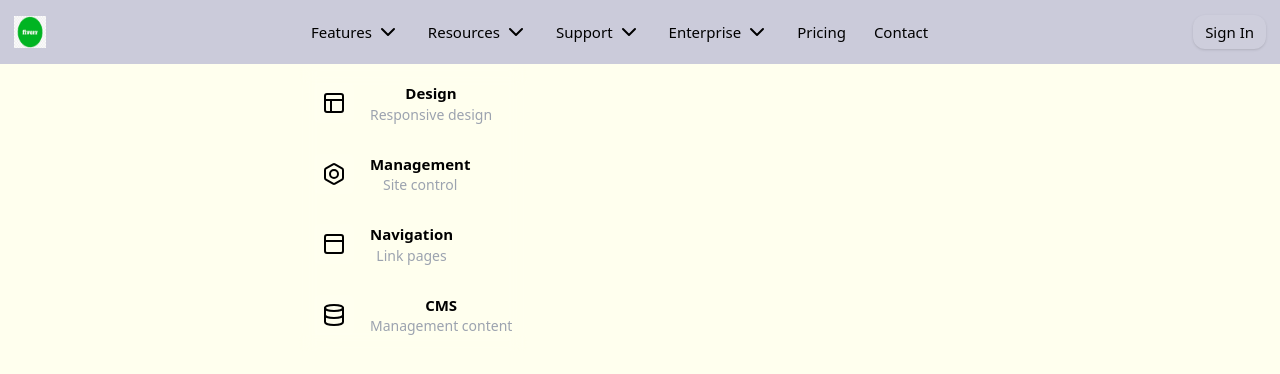
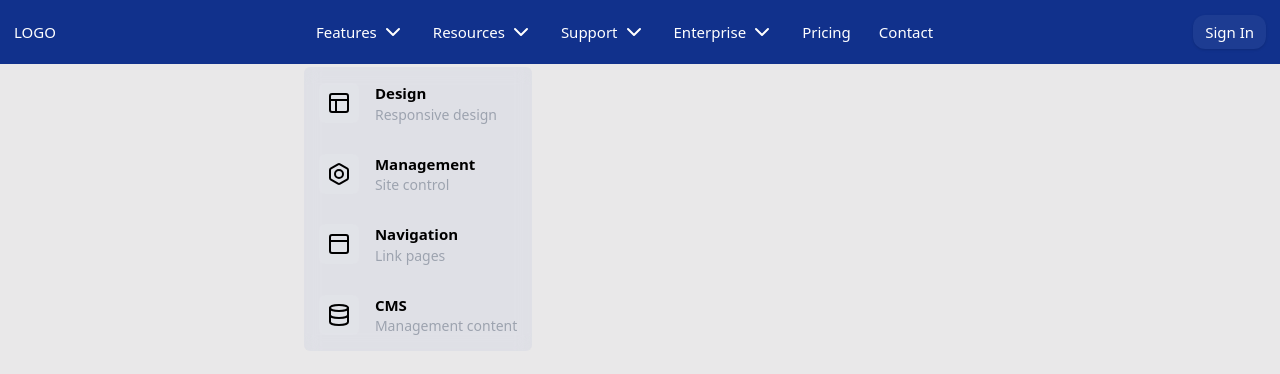
Before and after one commit to Vee-keme/kadmon-fe, a React (Vite) app: page / in a window 1280 px wide. Both pictures are taken after a click on the element "Features". Shown: the top 374 px of the page. Built offline with nearby package versions, Linux system fonts and the light colour scheme.

Commit message:
improve nav colours

```diff
--- a/src/App.jsx
+++ b/src/App.jsx
@@ -12,10 +12,11 @@ function App() {
   return (
     <>
       <div>
-        <header className="h-16 text-[15px] fixed inset-0 flex-center bg-[#cbcbda]">
+        <header className="h-16 text-[15px] fixed inset-0 flex-center bg-[#11318C]">
           <nav className="px-3.5 flex-center-between w-full max-w-7xl mx-auto">
             <div>
-              <img src={logo} alt="logo" className="size-8" />
+              {/* <img src={logo} alt="logo" className="size-8" /> */}
+              <p>LOGO</p>
             </div>
 
             {/* menus */}
@@ -26,11 +27,11 @@ function App() {
               ))}
             </ul>
 
-            <div className="flex-center gap-x-5">
+            <div className="flex-center  gap-x-5">
               <button className="bg-white/5 z-[999] relative px-3 py-1.5 shadow rounded-xl flex-center">
                 Sign In
               </button>
-              <div className="lg:hidden">
+              <div className="lg:hidden ">
                 <MobMenu Menus={Menus} />
               </div>
             </div>
--- a/src/components/MobMenu.jsx
+++ b/src/components/MobMenu.jsx
@@ -29,7 +29,7 @@ const MobMenu = ({ Menus }) => {
       </button>
 
       <motion.div
-        className="fixed left-0 right-0 top-16 overflow-y-auto h-full bg-[#bcbcc3] backdrop-blur p-6 "
+        className="fixed left-0 right-0 top-16 overflow-y-auto h-full bg-[#2A3C67] bg-opacity-80 backdrop-blur p-6 "
         initial={{ x: "-100%" }}
         animate={{ x: isOpen ? "0%" : "-100%" }}
       >
--- a/src/components/navbar/DesktopMenu.jsx
+++ b/src/components/navbar/DesktopMenu.jsx
@@ -44,7 +44,7 @@ const DesktopMenu = ({ menu }) => {
       </span>
       {hasSubMenu && (
         <motion.div
-          className="sub-menu"
+          className="sub-menu text-black text-start"
           initial="exit"
           animate={isHover ? "enter" : "exit"}
           variants={subMenuAnimate}
@@ -64,7 +64,7 @@ const DesktopMenu = ({ menu }) => {
             {menu?.subMenu?.map((subMenu, i) => (
               <div key={i} className="relative cursor-pointer">
                 <div className="flex-center gap-x-4 group/menubox">
-                  <div className="bg-white/5 w-fit p-2 rounded-md group-hover/menubox:bg-white group-hover:text-gray-900 duration-300">
+                  <div className="bg-white/5 w-fit p-2 rounded-md group-hover/menubox:bg-[#083DAF] group-hover:text-gray-900 duration-300">
                     {subMenu?.icon && <subMenu.icon />}
                   </div>
                   <div>
--- a/src/index.css
+++ b/src/index.css
@@ -5,12 +5,12 @@
 @tailwind utilities;
 
 body {
-  @apply bg-[#ffe] text-black;
+  @apply bg-[#e9e8e9] text-white;
 }
 
 @layer components {
   .sub-menu {
-    @apply absolute top-[4.2rem] p-[15px] rounded-[6px] origin-[50%_-170px] backdrop-blur bg-white/[0.04];
+    @apply absolute top-[4.2rem] p-[15px] rounded-[6px] origin-[50%_-170px] backdrop-blur bg-[#083DAF]/[0.04];
   }
 }
 
```
